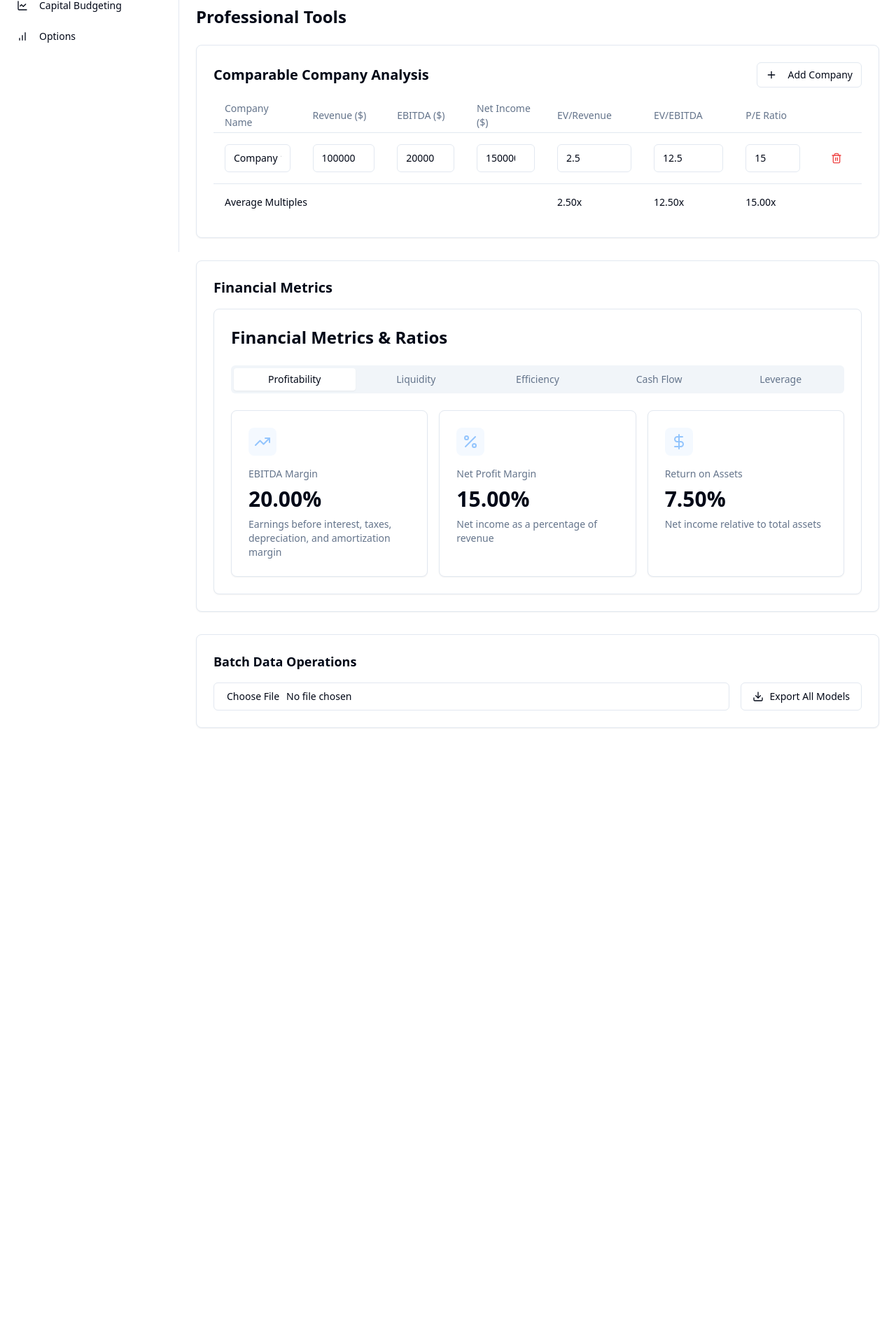
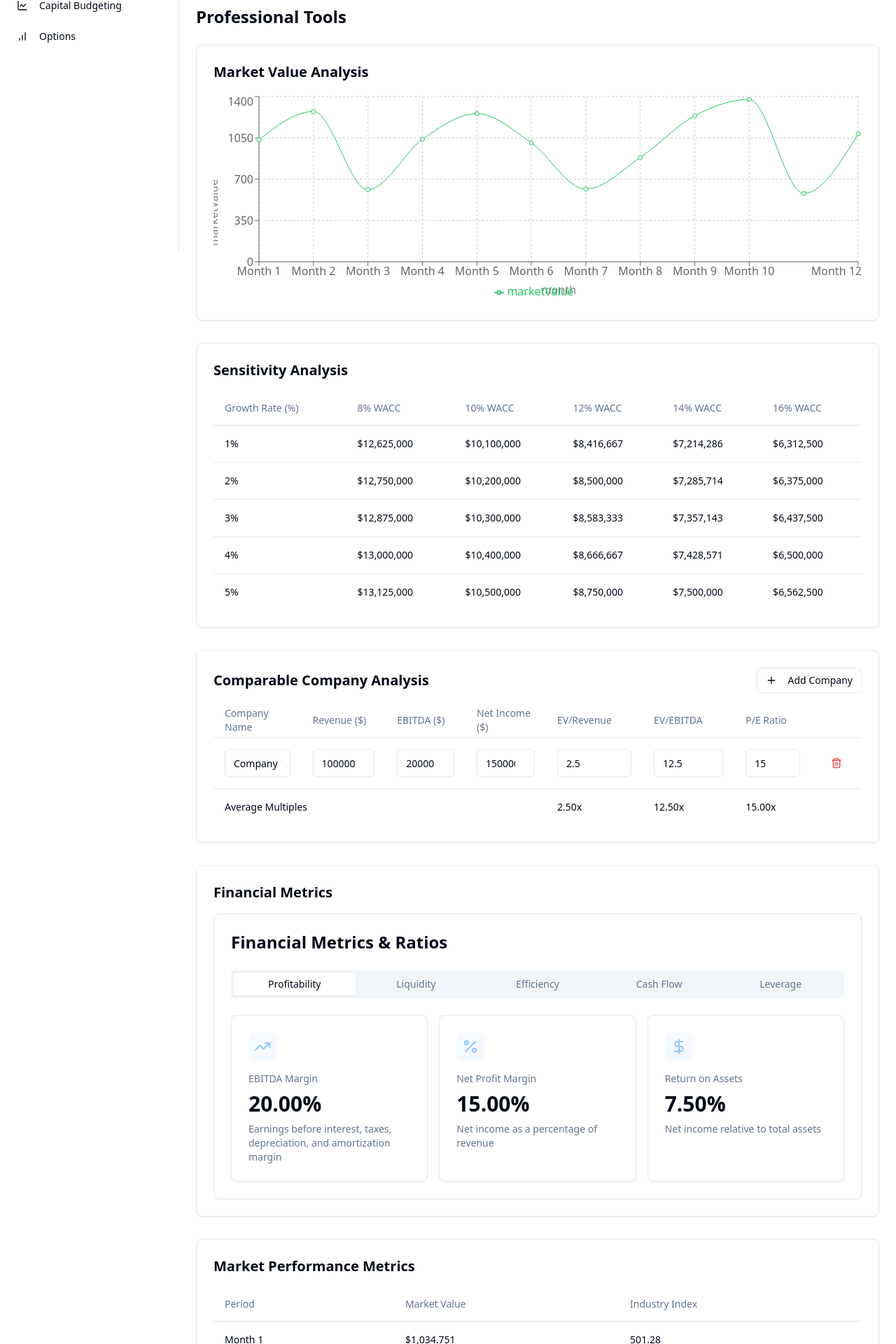
Before and after one commit to forexfrancis50/graphify-financials, a React (Vite) app: page / in a window 1280 px wide. Shown: the part 440-2360 px from the top of the page at 70% size. Before the commit the page ends 1504 px from the top, so only its background shows below. Built offline with nearby package versions, Linux system fonts and the light colour scheme.

Commit message:
Add functional tools
Implemented additional relevant functional tools to enhance the application's capabilities.
[skip gpt_engineer]

```diff
--- a/src/pages/Index.tsx
+++ b/src/pages/Index.tsx
@@ -2,13 +2,16 @@ import { Card } from "@/components/ui/card";
 import { ComparableAnalysis } from "@/components/ComparableAnalysis";
 import { BatchDataOperations } from "@/components/shared/BatchDataOperations";
 import { FinancialMetrics } from "@/components/shared/FinancialMetrics";
-import { Dashboard } from "@/components/dashboard/Dashboard";
+import { DataChart } from "@/components/shared/DataChart";
+import { DataTable } from "@/components/shared/DataTable";
+import { SensitivityAnalysis } from "@/components/SensitivityAnalysis";
 import {
   Accordion,
   AccordionContent,
   AccordionItem,
   AccordionTrigger,
 } from "@/components/ui/accordion";
+import { ChartBar, Calculator, FileSpreadsheet, TrendingUp } from "lucide-react";
 
 const sampleFinancialData = {
   revenue: 1000000000,
@@ -24,6 +27,21 @@ const sampleFinancialData = {
   operatingCashFlow: 250000000,
   capex: 100000000
 };
+
+// Sample data for sensitivity analysis
+const discountRates = [8, 10, 12, 14, 16];
+const growthRates = [1, 2, 3, 4, 5];
+const calculateEnterpriseValue = (discountRate: number, growthRate: number) => {
+  const baseValue = 1000000;
+  return Math.round(baseValue * (1 + growthRate/100) / (discountRate/100));
+};
+
+// Sample market data for the chart
+const marketData = Array.from({ length: 12 }, (_, i) => ({
+  month: `Month ${i + 1}`,
+  marketValue: Math.random() * 1000 + 500,
+  industryIndex: Math.random() * 800 + 400,
+}));
 
 export default function Index() {
   return (
@@ -94,6 +112,36 @@ export default function Index() {
         <section>
           <h2 className="text-2xl font-semibold mb-6">Professional Tools</h2>
 
+          {/* Market Analysis Chart */}
+          <div className="mb-8">
+            <DataChart
+              data={marketData}
+              type="line"
+              xKey="month"
+              yKey="marketValue"
+              title="Market Value Analysis"
+              gradient={{ from: "#22C55E", to: "#064E3B" }}
+            >
+              <DataChart
+                data={marketData}
+                type="line"
+                xKey="month"
+                yKey="industryIndex"
+                title="Industry Index"
+              />
+            </DataChart>
+          </div>
+
+          {/* Sensitivity Analysis */}
+          <div className="mb-8">
+            <SensitivityAnalysis
+              baseValue={1000000}
+              discountRates={discountRates}
+              growthRates={growthRates}
+              calculateEnterpriseValue={calculateEnterpriseValue}
+            />
+          </div>
+
           {/* Comparable Company Analysis */}
           <div className="mb-8">
             <ComparableAnalysis />
@@ -107,6 +155,27 @@ export default function Index() {
             </Card>
           </div>
 
+          {/* Market Data Table */}
+          <div className="mb-8">
+            <DataTable
+              title="Market Performance Metrics"
+              data={marketData}
+              columns={[
+                { key: "month", header: "Period" },
+                {
+                  key: "marketValue",
+                  header: "Market Value",
+                  format: (value) => `$${value.toLocaleString()}`
+                },
+                {
+                  key: "industryIndex",
+                  header: "Industry Index",
+                  format: (value) => value.toFixed(2)
+                }
+              ]}
+            />
+          </div>
+
           {/* Batch Data Operations */}
           <div>
             <BatchDataOperations />
```
